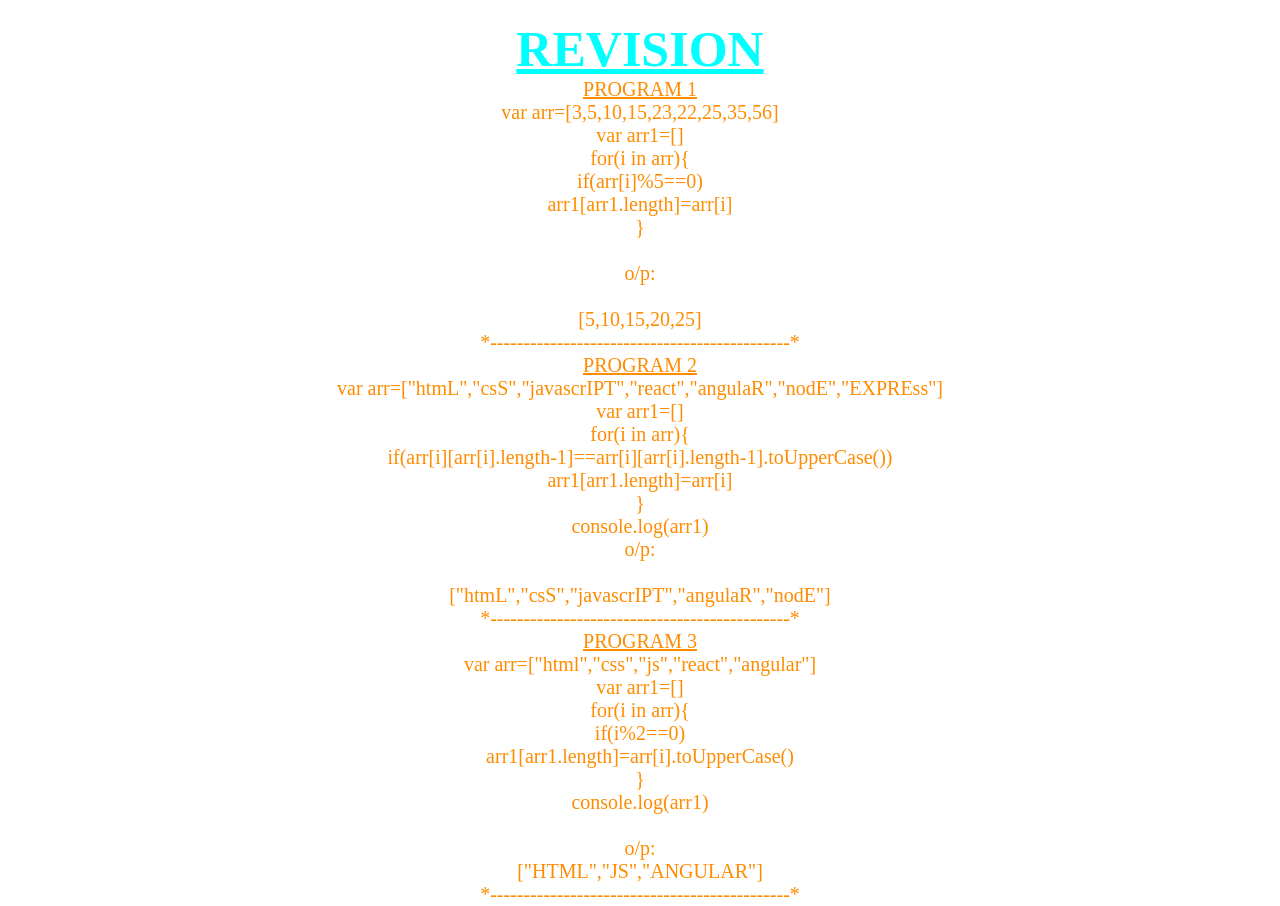
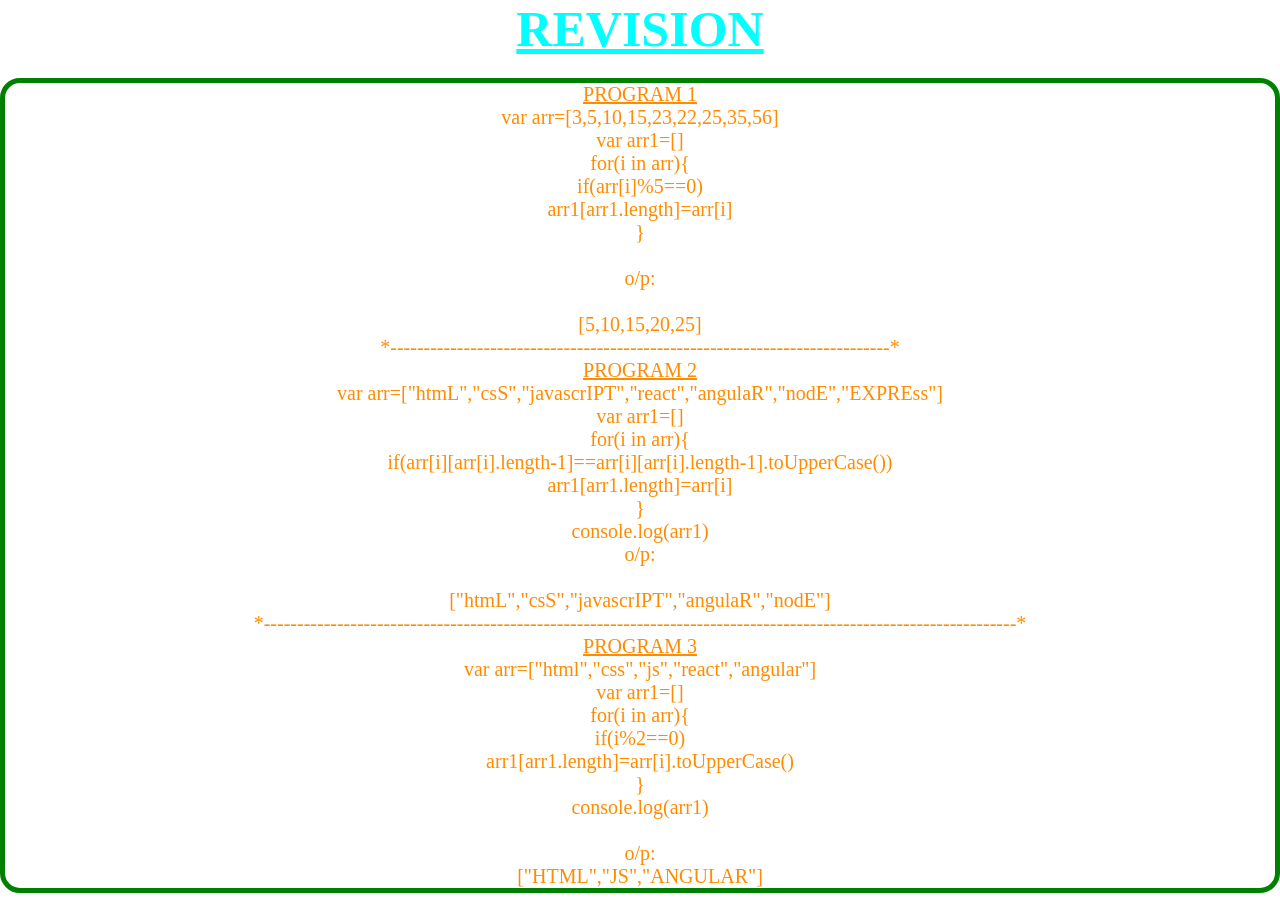
Before and after one commit to Akshay-Tech99/Javascript_Assignment_8, a plain HTML site: page index.html in a window 1280 px wide. Drawn offline with Linux system fonts and the light colour scheme.

Commit message:
Revision

```diff
--- a/index.html
+++ b/index.html
@@ -13,19 +13,24 @@
         h1{
             text-align:center;
             color:aqua;
-            font-size:50px
+            font-size:50px;
+
+
         }
         .main{
             text-align:center;
             color:darkorange;
             font-size:20px;
+            border:5px solid green;
             margin-top:20px;
+            border-radius:20px;
         }
     </style>
 </head>
 <body>
+    <h1><u>REVISION</u></h1>
+
     <div class="main">
-        <h1><u>REVISION</u></h1>
         <p><u>PROGRAM 1</u><br>
             var arr=[3,5,10,15,23,22,25,35,56]<br>
          var arr1=[]<br>
@@ -36,7 +41,7 @@
          }<br><br>
          o/p:<br><br>
          [5,10,15,20,25]<br>
-         *---------------------------------------------*
+         *---------------------------------------------------------------------------*
         </p>
         <p><u>PROGRAM 2</u><br>
           var arr=["htmL","csS","javascrIPT","react","angulaR","nodE","EXPREss"]<br>
@@ -48,8 +53,8 @@
           console.log(arr1)<br>
           o/p:<br><br>
           ["htmL","csS","javascrIPT","angulaR","nodE"]<br>
+          *-----------------------------------------------------------------------------------------------------------------*
 
-         *---------------------------------------------*
         </p>
         <p><u>PROGRAM 3</u><br>
          var arr=["html","css","js","react","angular"]<br>
@@ -61,7 +66,6 @@
          console.log(arr1)<br><br>
          o/p:<br>
          ["HTML","JS","ANGULAR"]<BR>
-         *---------------------------------------------*
 
 
     </div>
```
